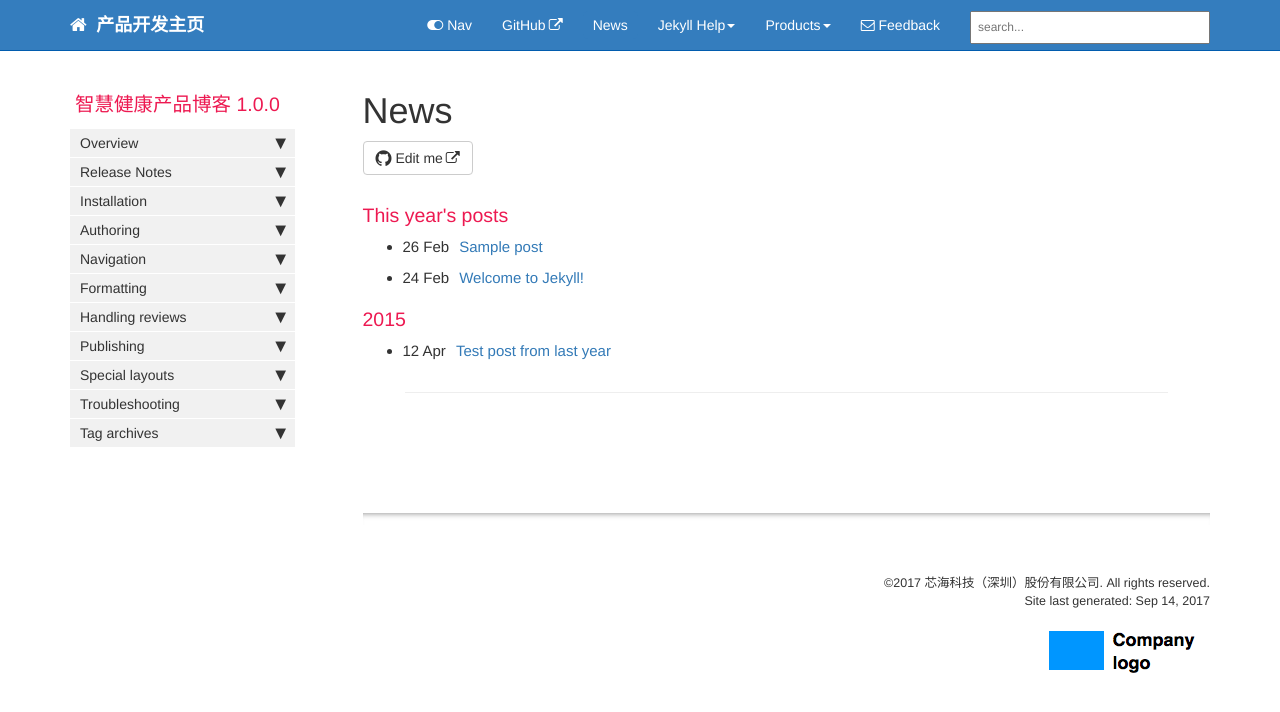
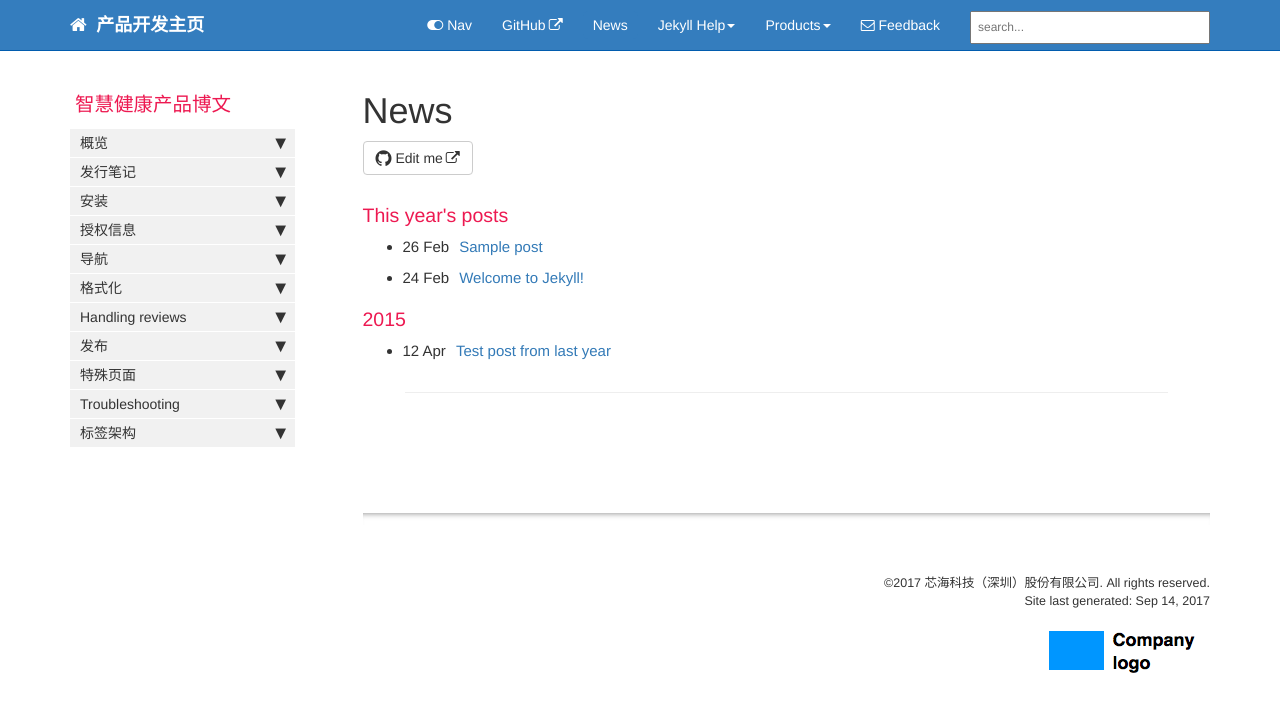
Before and after one commit to junglefive/junglefive.github.io, a Jekyll site: the page built from pages/news/news_archive.html, in a window 1280 px wide. Shown: the top 712 px of the page. Built offline with Jekyll 4.4.1, drawn with Linux system fonts in a browser that asks for light colours; nearby versions of some CDN libraries; comment, search, counter and statistics services are not loaded.

Commit message:
1. 修改部分标题为中文

```diff
--- a/_config.yml
+++ b/_config.yml
@@ -32,7 +32,7 @@ exclude:
   - .gitignore
 # these are the files and directories that jekyll will exclude from the build
 
-feedback_subject_line: 产品开发博客回复
+feedback_subject_line: 产品开发博客问题反馈
 
 feedback_email: jiangheng@chipsea.com
 # used as a contact email for the Feedback link in the top navigation bar
--- a/_data/sidebars/home_sidebar.yml
+++ b/_data/sidebars/home_sidebar.yml
@@ -5,7 +5,7 @@ entries:
   levels: one
   folders:
 
-  - title: Products
+  - title: 产品目录
     output: web
     folderitems:
     - title: News
--- a/_data/sidebars/mydoc_sidebar.yml
+++ b/_data/sidebars/mydoc_sidebar.yml
@@ -2,8 +2,8 @@
 
 entries:
 - title: sidebar
-  product: 智慧健康产品博客
-  version: 1.0.0
+  product: 智慧健康产品博文
+  version:
   folders:
 
   - title:
@@ -19,32 +19,32 @@ entries:
       output: pdf
       type: frontmatter
 
-  - title: Overview
+  - title: 概览
     output: web, pdf
     folderitems:
 
-    - title: Get started
+    - title: 从这里开始
       url: /index.html
       output: web, pdf
       type: homepage
 
-    - title: Introduction
+    - title: 介绍
       url: /mydoc_introduction.html
       output: web, pdf
 
-    - title: Supported features
+    - title: 支持特性
       url: /mydoc_supported_features.html
       output: web, pdf
 
-    - title: About the theme author
+    - title: 关于作者
       url: /mydoc_about.html
       output: web, pdf
 
-    - title: Support
+    - title: 技术支持
       url: /mydoc_support.html
       output: web, pdf
 
-  - title: Release Notes
+  - title: 发行笔记
     output: web, pdf
     folderitems:
 
@@ -56,7 +56,7 @@ entries:
       url: /mydoc_release_notes_50.html
       output: web, pdf
 
-  - title: Installation
+  - title: 安装
     output: web, pdf
     folderitems:
 
@@ -72,7 +72,7 @@ entries:
       url: /mydoc_install_jekyll_on_windows.html
       output: web, pdf
 
-  - title: Authoring
+  - title: 授权信息
     output: web, pdf
 
     folderitems:
@@ -108,7 +108,7 @@ entries:
       url: /mydoc_atom_text_editor.html
       output: web, pdf
 
-  - title: Navigation
+  - title: 导航
     output: web, pdf
 
     folderitems:
@@ -128,7 +128,7 @@ entries:
       url: /mydoc_series.html
       output: web, pdf
 
-  - title: Formatting
+  - title: 格式化
     output: web, pdf
 
     folderitems:
@@ -188,7 +188,7 @@ entries:
 #      url: /mydoc_git_collaboration
 #      output: web, pdf
 
-  - title: Publishing
+  - title: 发布
     output: web, pdf
 
     folderitems:
@@ -228,19 +228,19 @@ entries:
       url: /mydoc_publishing_github_pages.html
       output: web, pdf
 
-  - title: Special layouts
+  - title: 特殊页面
     output: web, pdf
 
     folderitems:
-    - title: Knowledge-base layout
+    - title: 基础知识
       url: /mydoc_kb_layout.html
       output: web, pdf
 
-    - title: Glossary layout
+    - title: 词汇表
       url: /mydoc_glossary.html
       output: web, pdf
 
-    - title: FAQ layout
+    - title: 问题集
       url: /mydoc_faq_layout.html
       output: web, pdf
 
@@ -257,7 +257,7 @@ entries:
       url: /mydoc_troubleshooting.html
       output: web, pdf
 
-  - title: Tag archives
+  - title: 标签架构
     output: web
     folderitems:
 
```
